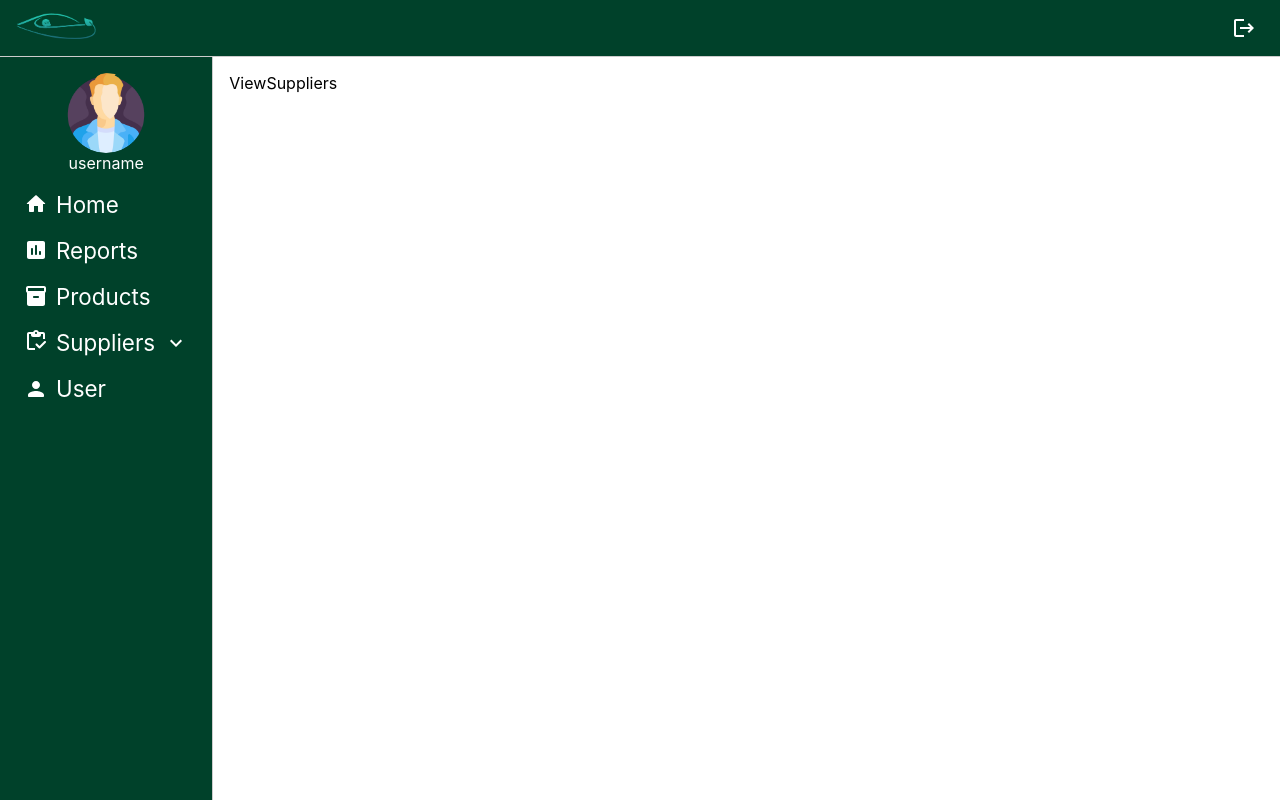
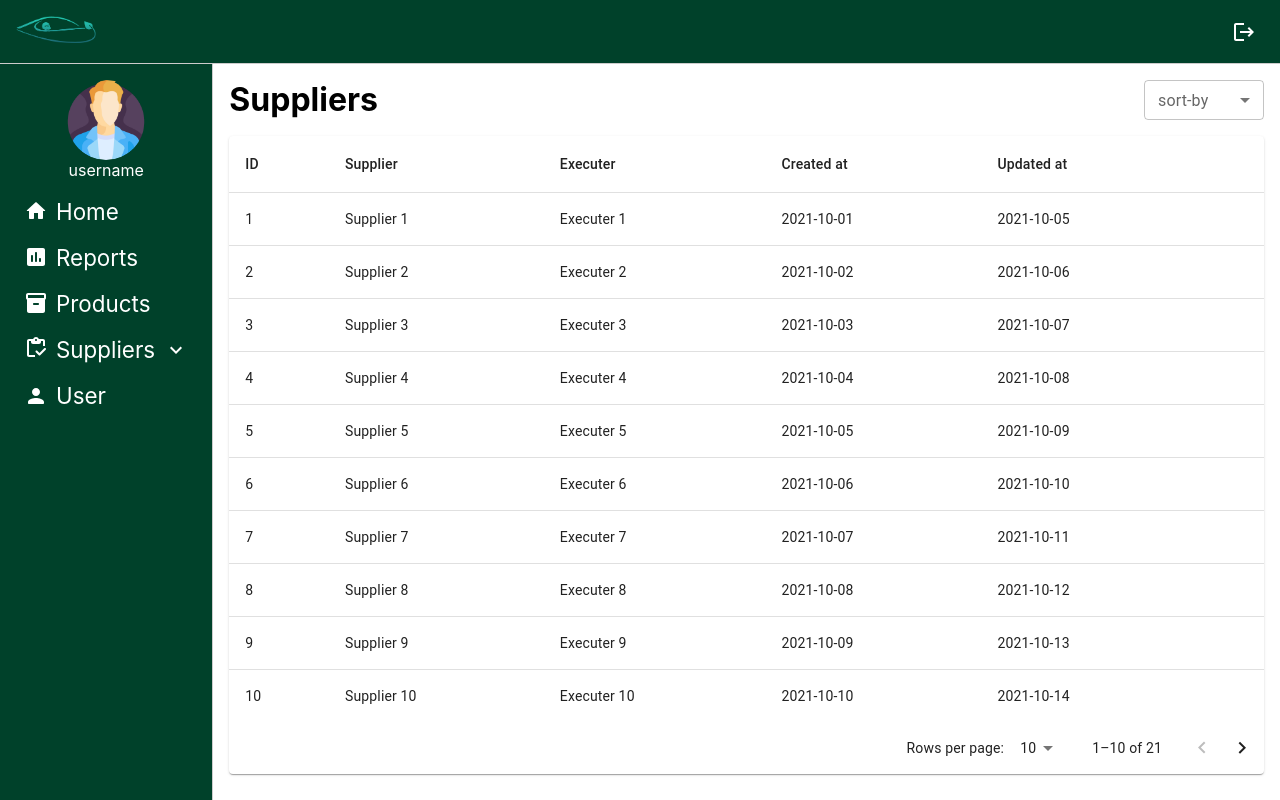
Before and after one commit to cuert-web/cuert-inventory-frontend, a React (Vite) app: page /suppliers in a window 1280 px wide. Built offline with nearby package versions, Linux system fonts and the light colour scheme; sample sign-in values are in the browser's storage.

Commit message:
add suppliers page

```diff
--- a/src/components/Navbar/Navbar.styled.js
+++ b/src/components/Navbar/Navbar.styled.js
@@ -6,6 +6,8 @@ export const StyledNav = styled("nav")`
   color: #fff;
   padding: 0.5rem 1rem;
   border-bottom: 1px solid #ccc;
+  align-items: center;
+  height: 4rem;
 
 `;
 
--- /dev/null
+++ b/src/components/Select/Select.jsx
@@ -0,0 +1,45 @@
+import {
+  FormControl,
+  InputLabel,
+  Select as MUISelect,
+  MenuItem,
+} from "@mui/material";
+const Select = ({ options, value, ...props }) => {
+  return (
+    <FormControl
+      sx={{
+        minWidth: 120,
+        "& .MuiOutlinedInput-root.Mui-focused .MuiOutlinedInput-notchedOutline": {
+          borderColor: "green", // Change the active input border color here
+        },
+      }}
+      size="small"
+    >
+      <InputLabel
+        id="demo-simple-select-label"
+        sx={{
+          "&.Mui-focused": {
+            color: "green",
+          },
+        }}
+      >
+        sort-by
+      </InputLabel>
+      <MUISelect
+        labelId="demo-simple-select-label"
+        id="demo-simple-select"
+        value={value || ""}
+        label="sort-by"
+        {...props}
+      >
+        {options.map((option) => (
+          <MenuItem key={option.value} value={option.value}>
+            {option.label}
+          </MenuItem>
+        ))}
+      </MUISelect>
+    </FormControl>
+  );
+};
+
+export default Select;
--- /dev/null
+++ b/src/components/SortBy/SortBy.jsx
@@ -0,0 +1,23 @@
+import { useSearchParams } from "react-router-dom";
+import Select from "@/components/Select/Select";
+
+const SortBy = ({ options }) => {
+  const [searchParams, setSearchParams] = useSearchParams();
+
+  const currentSortBy = searchParams.get("sortBy") || "";
+
+  function handleChange(event) {
+    searchParams.set("sortBy", event.target.value);
+    setSearchParams(searchParams);
+  }
+
+  return (
+    <Select
+      options={options}
+      onChange={handleChange}
+      value={currentSortBy}
+    />
+  );
+};
+
+export default SortBy;
--- /dev/null
+++ b/src/features/suppliers/components/SuppliersTable/SuppliersTable.jsx
@@ -0,0 +1,102 @@
+import Table from "@mui/material/Table";
+import TableBody from "@mui/material/TableBody";
+import TableCell from "@mui/material/TableCell";
+import TableContainer from "@mui/material/TableContainer";
+import TableHead from "@mui/material/TableHead";
+import TableRow from "@mui/material/TableRow";
+import Paper from "@mui/material/Paper";
+import { TablePagination } from "@mui/material";
+import { useState } from "react";
+
+function createData(id, supplier, executer, createdAt, updatedAt) {
+  return { id, supplier, executer, createdAt, updatedAt };
+}
+
+const rows = [
+  createData(1, "Supplier 1", "Executer 1", "2021-10-01", "2021-10-05"),
+  createData(2, "Supplier 2", "Executer 2", "2021-10-02", "2021-10-06"),
+  createData(3, "Supplier 3", "Executer 3", "2021-10-03", "2021-10-07"),
+  createData(4, "Supplier 4", "Executer 4", "2021-10-04", "2021-10-08"),
+  createData(5, "Supplier 5", "Executer 5", "2021-10-05", "2021-10-09"),
+  createData(6, "Supplier 6", "Executer 6", "2021-10-06", "2021-10-10"),
+  createData(7, "Supplier 7", "Executer 7", "2021-10-07", "2021-10-11"),
+  createData(8, "Supplier 8", "Executer 8", "2021-10-08", "2021-10-12"),
+  createData(9, "Supplier 9", "Executer 9", "2021-10-09", "2021-10-13"),
+  createData(10, "Supplier 10", "Executer 10", "2021-10-10", "2021-10-14"),
+  createData(11, "Supplier 11", "Executer 11", "2021-10-11", "2021-10-15"),
+  createData(12, "Supplier 12", "Executer 12", "2021-10-12", "2021-10-16"),
+  createData(13, "Supplier 13", "Executer 13", "2021-10-13", "2021-10-17"),
+  createData(14, "Supplier 14", "Executer 14", "2021-10-14", "2021-10-18"),
+  createData(15, "Supplier 15", "Executer 15", "2021-10-15", "2021-10-19"),
+  createData(16, "Supplier 16", "Executer 16", "2021-10-16", "2021-10-20"),
+  createData(17, "Supplier 17", "Executer 17", "2021-10-17", "2021-10-21"),
+  createData(18, "Supplier 18", "Executer 18", "2021-10-18", "2021-10-22"),
+  createData(19, "Supplier 19", "Executer 19", "2021-10-19", "2021-10-23"),
+  createData(20, "Supplier 20", "Executer 20", "2021-10-20", "2021-10-24"),
+  createData(21, "Supplier 21", "Executer 21", "2021-10-21", "2021-10-25"),
+];
+
+const SuppliersTable = () => {
+  // console.log(x, "admin");
+  const [page, setPage] = useState(0);
+  const [rowsPerPage, setRowsPerPage] = useState(10);
+
+  const handleChangePage = (event, newPage) => {
+    setPage(newPage);
+  };
+
+  const handleChangeRowsPerPage = (event) => {
+    setRowsPerPage(+event.target.value);
+    setPage(0);
+  };
+
+  return (
+    <Paper>
+      <TableContainer>
+        <Table sx={{ minWidth: 650 }} aria-label="simple table">
+          <TableHead>
+            <TableRow>
+              <TableCell>ID</TableCell>
+              <TableCell>Supplier</TableCell>
+              <TableCell>Executer</TableCell>
+              <TableCell>Created at</TableCell>
+              <TableCell>Updated at</TableCell>
+              <TableCell></TableCell>
+            </TableRow>
+          </TableHead>
+          <TableBody>
+            {rows
+              .slice(page * rowsPerPage, page * rowsPerPage + rowsPerPage) // Only render the desired number of rows
+              .map((row) => (
+                <TableRow
+                  key={row.name}
+                  sx={{ "&:last-child td, &:last-child th": { border: 0 } }}
+                >
+                  <TableCell component="th" scope="row">
+                    {row.id}
+                  </TableCell>
+                  <TableCell>{row.supplier}</TableCell>
+                  <TableCell>{row.executer}</TableCell>
+                  <TableCell>{row.createdAt}</TableCell>
+                  <TableCell>{row.updatedAt}</TableCell>
+                  <TableCell></TableCell>
+                </TableRow>
+              ))}
+          </TableBody>
+        </Table>
+      </TableContainer>
+
+      <TablePagination
+        rowsPerPageOptions={[10, 25, 100]}
+        component="div"
+        count={rows.length}
+        rowsPerPage={rowsPerPage}
+        page={page}
+        onPageChange={handleChangePage}
+        onRowsPerPageChange={handleChangeRowsPerPage}
+      />
+    </Paper>
+  );
+};
+
+export default SuppliersTable;
--- /dev/null
+++ b/src/features/suppliers/components/ViewSuppliersHeader/ViewSuppliersHeader.jsx
@@ -0,0 +1,22 @@
+import { HeaderContainer } from "./ViewSuppliersHeader.styled";
+import SortBy from "@/components/SortBy/SortBy";
+
+const ViewSuppliersHeader = () => {
+  return (
+    <HeaderContainer>
+      <h1>Suppliers</h1>
+      <div>
+        <SortBy options={options} />
+      </div>
+    </HeaderContainer>
+  );
+};
+
+export default ViewSuppliersHeader;
+
+const options = [
+  { label: "supplier name (A - Z)", value: "sname-asc" },
+  { label: "supplier name (Z - A)", value: "sname-desc" },
+  { label: "executer name (A - Z)", value: "ename-asc" },
+  { label: "executer name (Z - A)", value: "ename-desc" },
+];
--- /dev/null
+++ b/src/features/suppliers/components/ViewSuppliersHeader/ViewSuppliersHeader.styled.js
@@ -0,0 +1,7 @@
+import { styled } from "@mui/material";
+
+export const HeaderContainer = styled("div")`
+  display: flex;
+  flex-direction: row;
+  justify-content: space-between;
+`;
--- a/src/features/suppliers/pages/ViewSuppliers/ViewSuppliers.jsx
+++ b/src/features/suppliers/pages/ViewSuppliers/ViewSuppliers.jsx
@@ -1,8 +1,14 @@
+import SuppliersTable from "@/features/suppliers/components/SuppliersTable/SuppliersTable";
+import ViewSuppliersHeader from "@/features/suppliers/components/ViewSuppliersHeader/ViewSuppliersHeader";
+import { ViewSuppliersContainer } from "./ViewSuppliers.styled";
 
 const ViewSuppliers = () => {
   return (
-    <div>ViewSuppliers</div>
-  )
-}
+    <ViewSuppliersContainer>
+      <ViewSuppliersHeader />
+      <SuppliersTable />
+    </ViewSuppliersContainer>
+  );
+};
 
-export default ViewSuppliers
+export default ViewSuppliers;
--- a/src/features/suppliers/pages/ViewSuppliers/ViewSuppliers.styled.js
+++ b/src/features/suppliers/pages/ViewSuppliers/ViewSuppliers.styled.js
@@ -0,0 +1,7 @@
+import { styled } from "@mui/material";
+
+export const ViewSuppliersContainer = styled("div")`
+  display: flex;
+  flex-direction: column;
+  gap: 1rem;
+`;
--- a/src/layouts/AppLayout.jsx
+++ b/src/layouts/AppLayout.jsx
@@ -8,7 +8,9 @@ const StyledAppLayout = styled("div")`
   flex-direction: column;
   height: 100vh;
   max-height: 100vh;
+  overflow: hidden;
 `;
+
 
 const AppLayout = () => {
   return (
@@ -18,7 +20,10 @@ const AppLayout = () => {
         <Box component={Grid} display={{ xs: "none", md: "flex" }} item md={2}>
           <Sidebar />
         </Box>
-        <Grid item xs={12} md={10} padding="1rem 1rem">
+        <Grid item xs={12} md={10} padding={2} sx={{
+          height: "calc(100vh - 4rem)",
+          overflowY: "auto",
+        }}>
           <Outlet />
         </Grid>
       </Grid>
```
Also changed, not shown: src/components/SortBy/SortBy.styled.js (added).
